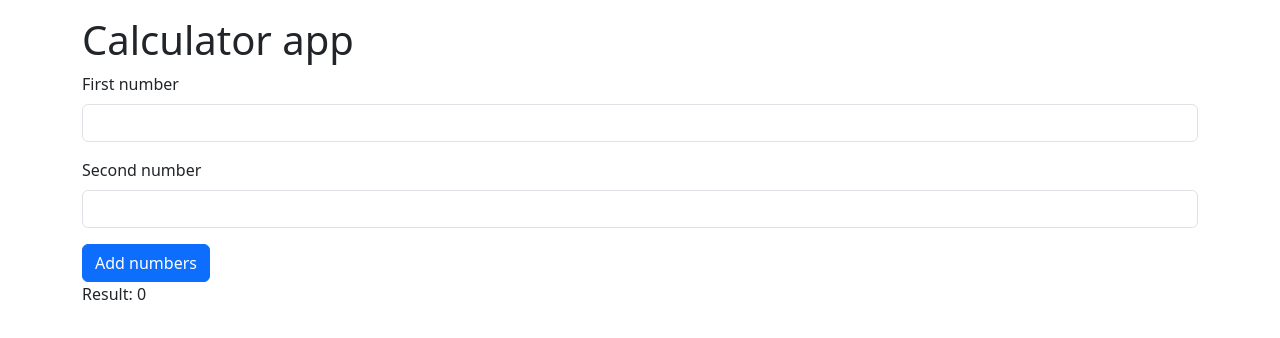
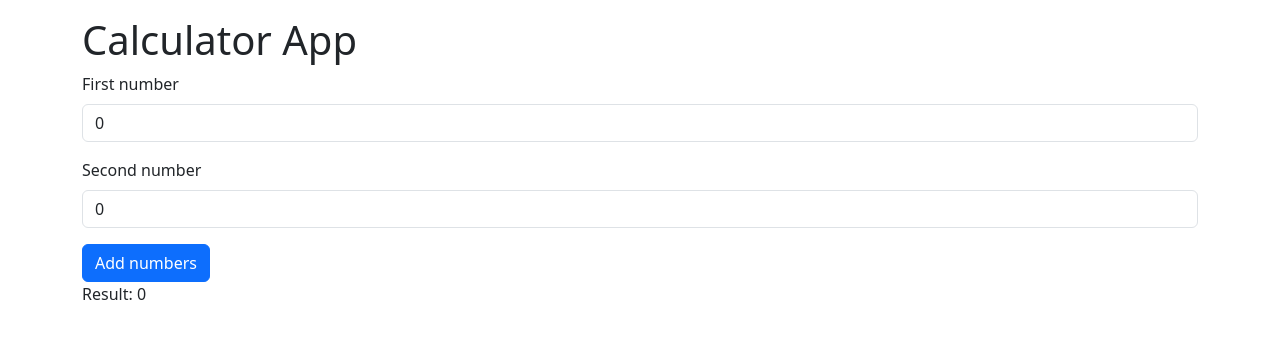
Before and after one commit to AlbertoJTD/calculator-angular, an Angular app: page / in a window 1280 px wide. Shown: the top 338 px of the page. Built offline with nearby package versions, Linux system fonts and the light colour scheme.

Commit message:
Add sum method

```diff
--- a/src/app/app.component.html
+++ b/src/app/app.component.html
@@ -1,14 +1,23 @@
 <div class="container mt-3">
 
-  <h1>Calculator app</h1>
+  <h1>{{ title }}</h1>
 
-  <label for="" class="form-label">First number</label>
-  <input type="number" class="form-control">
+  <form>
+    <div class="form-group">
+      <label for="" class="form-label">First number</label>
+      <!-- Relate input with num1 attribute -->
+      <input type="number" class="form-control" placeholder="Type a number" [(ngModel)]='num1' name="num1">
+    </div>
 
-  <label for="" class="form-label mt-3">Second number</label>
-  <input type="number" class="form-control">
+    <div class="form-group">
+      <label for="" class="form-label mt-3">Second number</label>
+      <!-- Relate input with num2 attribute -->
+      <input type="number" class="form-control" placeholder="Type a number" [(ngModel)]='num2' name="num2">
+    </div>
 
-  <button class="btn btn-primary mt-3" (click)='sumNumbers()'>Add numbers</button>
+    <button class="btn btn-primary mt-3" (click)='sumNumbers()'>Add numbers</button>
+  </form>
+
   <p class="">
     Result: {{ result }}
   </p>
--- a/src/app/app.component.ts
+++ b/src/app/app.component.ts
@@ -6,7 +6,7 @@ import { Component } from '@angular/core';
   styleUrls: ['./app.component.css']
 })
 export class AppComponent {
-  title = 'calculator';
+  title = 'Calculator App';
   num1: number = 0;
   num2: number = 0;
   result: number = 0;
--- a/src/app/app.module.ts
+++ b/src/app/app.module.ts
@@ -2,13 +2,15 @@ import { NgModule } from '@angular/core';
 import { BrowserModule } from '@angular/platform-browser';
 
 import { AppComponent } from './app.component';
+import { FormsModule } from '@angular/forms';
 
 @NgModule({
   declarations: [
     AppComponent
   ],
   imports: [
-    BrowserModule
+    BrowserModule,
+    FormsModule
   ],
   providers: [],
   bootstrap: [AppComponent]
```
